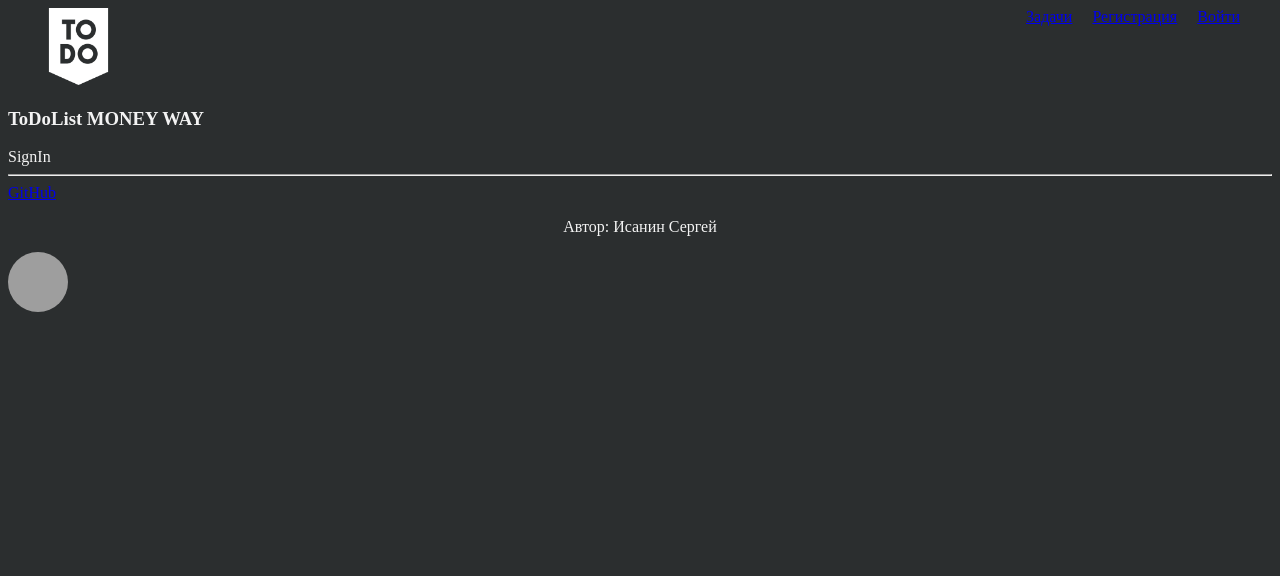
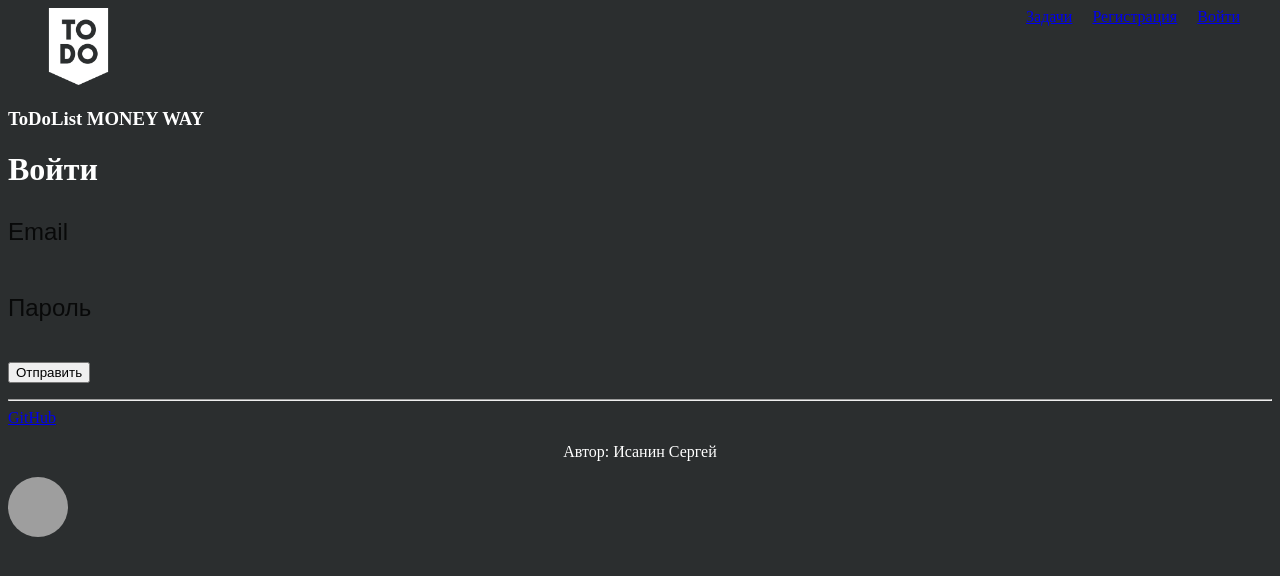
Before and after one commit to i5anin/ToDoList-vue.js, a Vue app: page /sign-in in a window 1280 px wide. Shown: the top 576 px of the page. Built offline with nearby package versions, Linux system fonts and the light colour scheme; grey boxes are pictures that could not be loaded.

Commit message:
Authentication No Work

```diff
--- a/package.json
+++ b/package.json
@@ -10,7 +10,7 @@
     "babel": "^6.23.0",
     "core-js": "^3.8.3",
     "css": "^3.0.0",
-    "firebase": "^9.6.11",
+    "firebase": "^9.7.0",
     "materialize-css": "^1.0.0-rc.2",
     "progressive": "^0.1.0",
     "vue": "^3.2.13",
--- a/src/main.js
+++ b/src/main.js
@@ -3,5 +3,6 @@ import App from "./App.vue";
 import router from "./router";
 import "materialize-css/dist/js/materialize.min";
 import "./style.css";
+import firebase from "firebase/app";
 
 createApp(App).use(router).mount("#app");
--- a/src/style.css
+++ b/src/style.css
@@ -1,20 +1,17 @@
 html {
-    color: #f3f3f3 !important;
+    color: white !important;
 }
 body {
     background: rgb(43, 46, 47);
 }
-
-body {
-    background: rgb(43, 46, 47);
-}
-
+/* фильтр */
 .select {
     display: block;
     background: rgb(43, 46, 47);
     border-color: rgb(43, 46, 47);
     color: white;
 }
+/* кнопка удаления обекта */
 .btn-floating{
     color: white;
 }
--- a/src/views/Authentication/Register.vue
+++ b/src/views/Authentication/Register.vue
@@ -1,9 +1,32 @@
-<template>Register</template>
+<template>
+  <h1>Создать учетную запись</h1>
+  <p><input type="text" placeholder="Email" v-model="email" /></p>
+  <p><input type="password" placeholder="Пароль" v-model="password" /></p>
+  <p>
+    <button class="waves-effect waves-light btn" @click="register">
+      Отправить
+    </button>
+  </p>
+</template>
 
-<script>
-export default {
-  name: "registr",
+<script setup>
+import { ref } from "vue";
+import { initializeApp } from "firebase/app";
+import { useRouter } from "vue-router"; // import router
+const email = ref("");
+const password = ref("");
+const router = useRouter(); // get a reference to our vue router
+const register = () => {
+  firebase
+    .auth() // get the auth api
+    .createUserWithEmailAndPassword(email.value, password.value) // need .value because ref()
+    .then((data) => {
+      console.log("Successfully registered!");
+      router.push("/feed"); // redirect to the feed
+    })
+    .catch((error) => {
+      console.log(error.code);
+      alert(error.message);
+    });
 };
 </script>
-
-<style scoped></style>
--- a/src/views/Authentication/SignIn.vue
+++ b/src/views/Authentication/SignIn.vue
@@ -1,9 +1,47 @@
-<template>SignIn</template>
+<template>
+  <h1>Войти</h1>
+  <p><input type="text" placeholder="Email" v-model="email" /></p>
+  <p><input type="password" placeholder="Пароль" v-model="password" /></p>
+  <p v-if="errMsg">{{ errMsg }}</p>
+  <p>
+    <button class="waves-effect waves-light btn" @click="signIn">
+      Отправить
+    </button>
+  </p>
+</template>
 
-<script>
-export default {
-  name: "SignIn",
+<script setup>
+import { ref } from "vue";
+import firebase from "firebase/app";
+import { useRouter } from "vue-router"; // import router
+const email = ref("");
+const password = ref("");
+const errMsg = ref(); // ERROR MESSAGE
+const router = useRouter(); // get a reference to our vue router
+const signIn = () => {
+  // we also renamed this method
+  firebase
+    .auth()
+    .signInWithEmailAndPassword(email.value, password.value) // THIS LINE CHANGED
+    .then((data) => {
+      console.log("Successfully logged in!");
+      router.push("/feed"); // redirect to the feed
+    })
+    .catch((error) => {
+      switch (error.code) {
+        case "auth/invalid-email":
+          errMsg.value = "Invalid email";
+          break;
+        case "auth/user-not-found":
+          errMsg.value = "No account with that email was found";
+          break;
+        case "auth/wrong-password":
+          errMsg.value = "Incorrect password";
+          break;
+        default:
+          errMsg.value = "Email or password was incorrect";
+          break;
+      }
+    });
 };
 </script>
-
-<style scoped></style>
```
Also changed, not shown: 1 other file (tests, documents, lock files or other folders).
